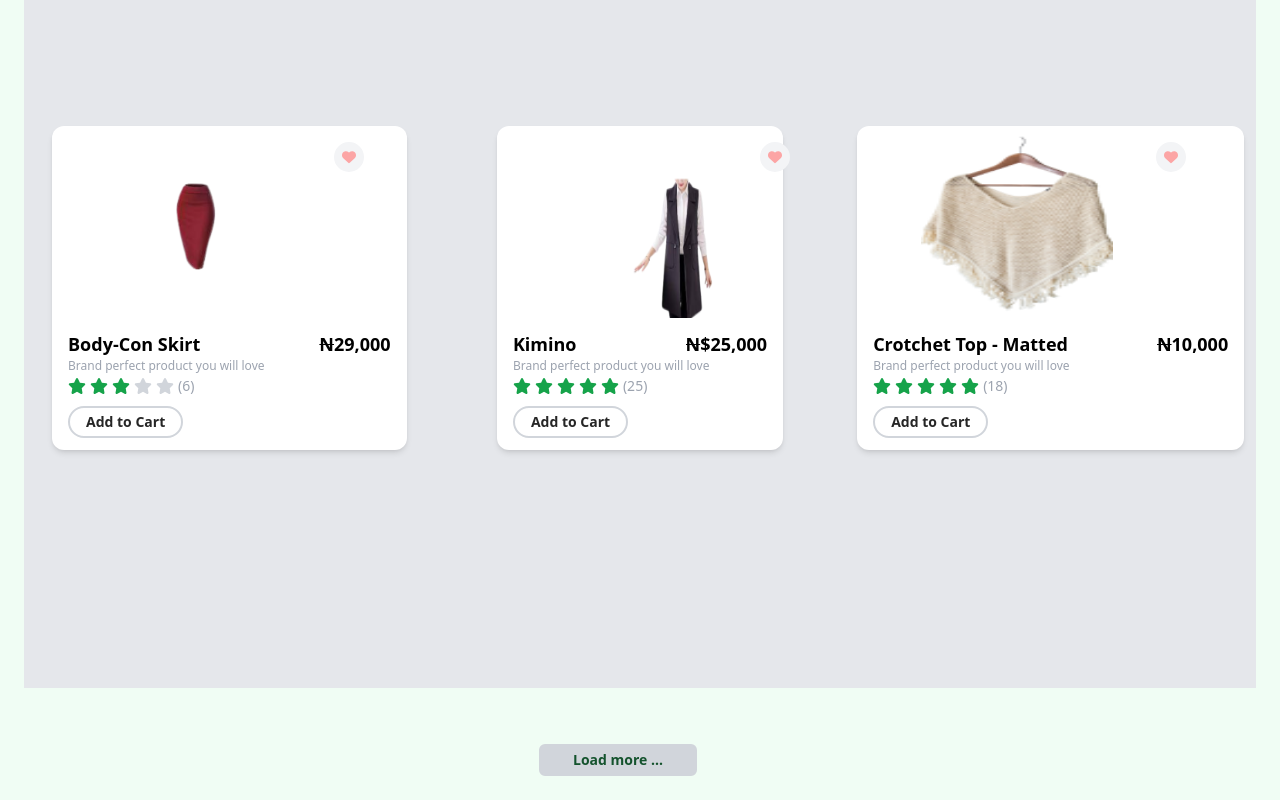
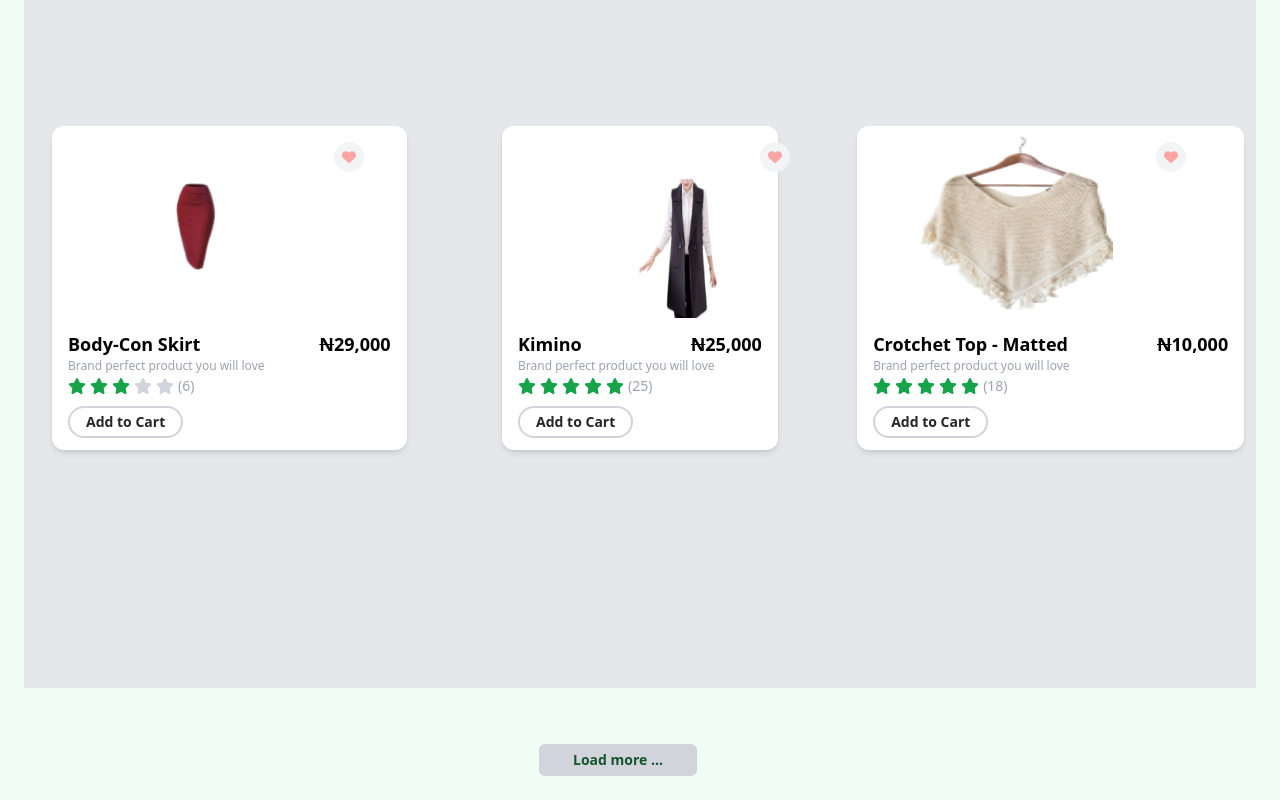
Before and after one commit to blessdamy/Team-Intel-ecommerce-store, a React (Create React App) app: page / in a window 1280 px wide. Shown: the part 1148-1948 px from the top of the page. Built offline with nearby package versions, Linux system fonts and the light colour scheme.

Commit message:
Added Clothes file

```diff
--- a/src/Components/Clothes.jsx
+++ b/src/Components/Clothes.jsx
@@ -216,7 +216,7 @@ Add to Cart
 <div className="px-4 py-3">
   <span className="inline-flex">
 <p className="mr-[49px] flex items-left text-lg font-bold truncate capitalize ">Kimino </p>
-<p className=" ml-[60px] flex items-right text-lg font-bold truncate capitalize "> <span className=" line-through line-through-double">N</span>$25,000 </p>
+<p className=" ml-[60px] flex items-right text-lg font-bold truncate capitalize "> <span className=" line-through line-through-double">N</span>25,000 </p>
 </span>
 <span className=" flex items-left text-gray-400 text-xs">
 Brand perfect product you will love     </span>
```
Also changed, not shown: 1 other file (tests, documents, lock files or other folders).
